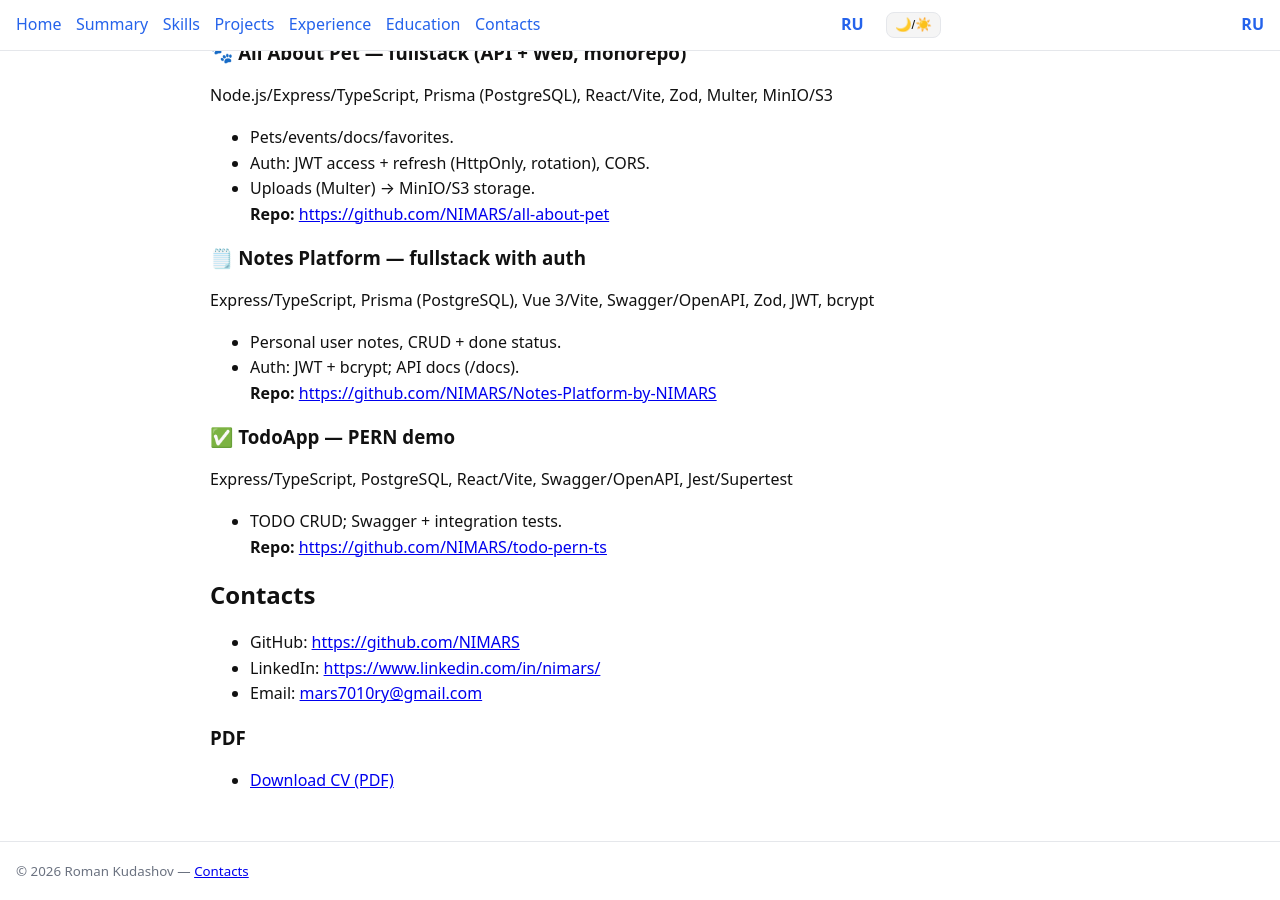
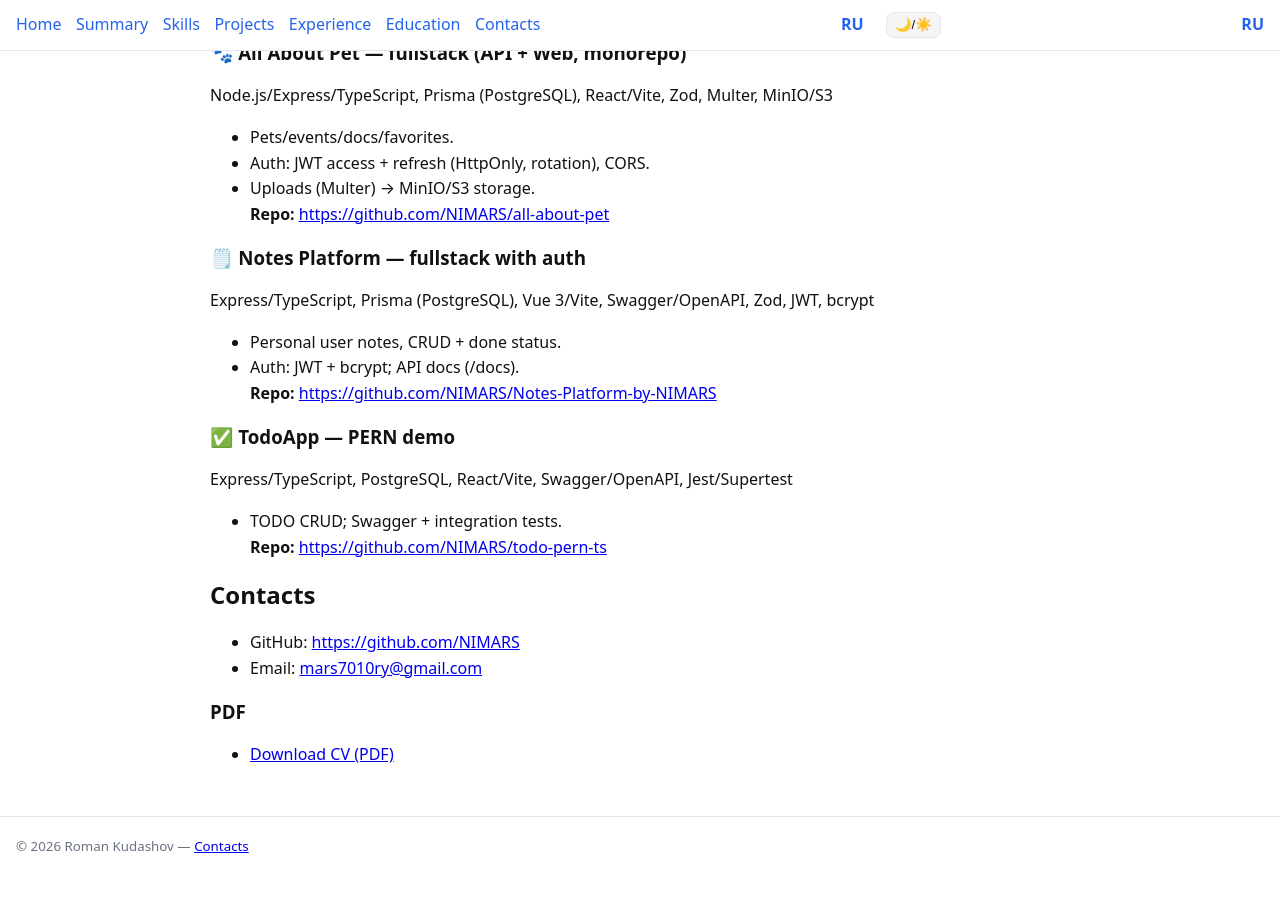
Before and after one commit to NIMARS/nimars.github.io, a Jekyll site: the page built from en/index.md, in a window 1280 px wide and 900 px high, scrolled down 1378 px. Built offline with Jekyll 4.4.1, drawn with Linux system fonts in a browser that asks for light colours; after the commit the page ends 2252 px from its top, so only the background shows below that; some of the changed lines change nothing that is shown.

Commit message:
Remove LinkedIn link from contacts section

```diff
--- a/en/index.md
+++ b/en/index.md
@@ -79,7 +79,6 @@ Express/TypeScript, PostgreSQL, React/Vite, Swagger/OpenAPI, Jest/Supertest
 ## Contacts {#contacts}
 
 - GitHub: <https://github.com/NIMARS>
-- LinkedIn: <https://www.linkedin.com/in/nimars/>
 - Email: <mars7010ry@gmail.com>
 
 ### PDF
```
